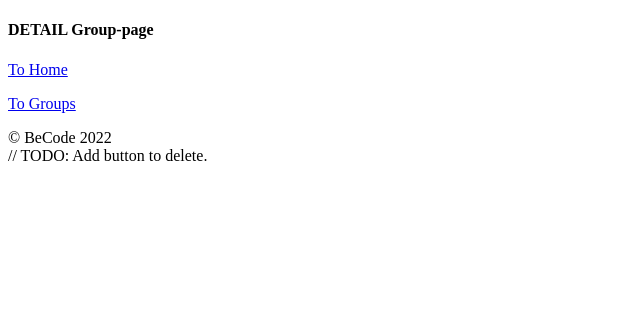
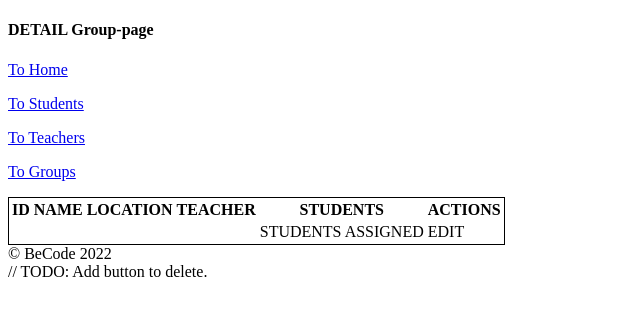
Before and after one commit to WendyQuarteer/php-crud, a PHP site: template View/groups/detailGroup.php in a window 1280 px wide. Shown: the top 316 px of the page, without its empty margins (0-640 px from the left). Run offline with PHP 8.4, Linux system fonts and the light colour scheme; the template is opened without the code that fills it, so the values that code supplies are empty.

Commit message:
added a detailed view of a single clicked group

```diff
--- a/Controller/GroupsController.php
+++ b/Controller/GroupsController.php
@@ -12,7 +12,6 @@ class GroupsController
         if(isset($GET['type']) && $GET['type'] === 'detail') {
 
             $selectedGroup = $groupLoader->loadGroupById($POST["selected-group"]);
-            var_dump($selectedGroup);
 
             require 'View/groups/detailGroup.php';
 
--- a/View/groups/detailGroup.php
+++ b/View/groups/detailGroup.php
@@ -3,10 +3,38 @@
 <!-- this is the view, try to put only simple if's and loops here.
 Anything complex should be calculated in the model -->
 
+
+
 <section>
     <h4>DETAIL Group-page</h4>
     <p><a href="index.php?page=home">To Home</a></p>
+    <p><a href="index.php?page=students">To Students</a></p>
+    <p><a href="index.php?page=teachers">To Teachers</a></p>
     <p><a href="index.php?page=groups">To Groups</a></p>
+
+<table style="border: 1px solid black">
+    <thead>
+        <tr>
+            <th>ID</th>
+            <th>NAME</th>
+            <th>LOCATION</th>
+            <th>TEACHER</th>
+            <th>STUDENTS</th>
+            <th>ACTIONS</th>
+        </tr>
+    </thead>
+    <tbody>
+        <tr>
+            <td> <?php echo $selectedGroup->getId(); ?> </td>
+            <td> <?php echo $selectedGroup->getName(); ?> </td>
+            <td> <?php echo $selectedGroup->getLocation(); ?> </td>
+            <td> <?php echo $selectedGroup->getTeacherAssigned(); ?></td>
+            <td>STUDENTS ASSIGNED</td>
+            <td>EDIT</td>
+        </tr>
+    </tbody>
+</table>
+
 </section>
 
 <?php require 'View/includes/footer.php' ?>
--- a/View/students/students.php
+++ b/View/students/students.php
@@ -41,7 +41,6 @@ Anything complex should be calculated in the model -->
             <td> <?= $student->getId() ?> </td>
             <td> <?= $student->getName() ?> </td>
             <td> <?= $student->getEmail() ?> </td>
-            <!-- <td> <?= $group->getName() ?> </td> -->
             <td> <form action="index.php?page=groups&type=detail" method="post"> <input name="selected-group" type="hidden" value=" <?= $group->getId() ?> "> <button type="submit"> <?= $group->getName() ?> </button> </form> </td>
             <td> <form action="index.php?page=teachers&type=detail" method="post"> <input type="hidden" value=" <?= $teacher->getId() ?> "> <button type="submit"> <?= $teacher->getName() ?> </button> </form> </td>
             <!-- <td><span class="material-symbols-outlined">edit</span></td>
```
